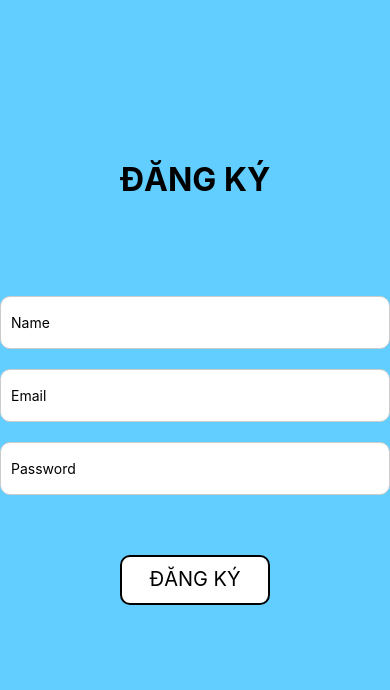
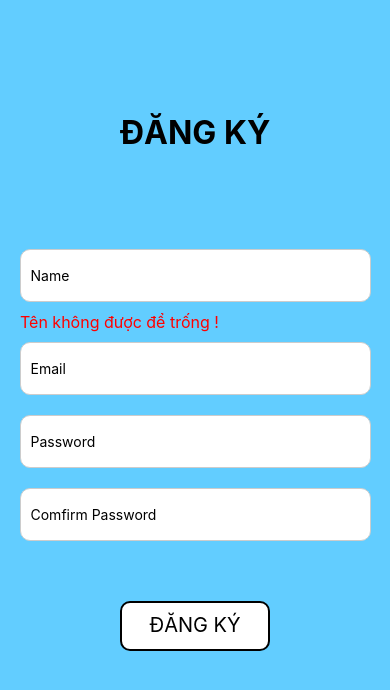
Before and after one commit to vinhnc31/quanlyduan, a React Native app: screen /dangky in a window 390 px wide. Both pictures are taken after a click on the element "Đăng ký". Shown: the top 690 px of the page. Built offline with nearby package versions, Linux system fonts and the light colour scheme.

Commit message:
chinh sua man hinh dang ky

```diff
--- a/Scress/Dangky/index.js
+++ b/Scress/Dangky/index.js
@@ -9,10 +9,12 @@
   const [name, setName] = useState("");
   const [email, setEmail] = useState("");
   const [password, setPassword] = useState("");
+  const [repassword, setRepassword] = useState("");
+  const [checkValidatePwd, setCheckValidatePwd] = useState(false);
   const [checkValidateName, setCheckValidateName] = useState(true);
   const [checkValidateEmail, setCheckValidateEmail] = useState(false);
 
-  const onLogout = () => {
+  const onRegister = () => {
     const data = {
       name,
       email,
@@ -35,21 +37,40 @@
       .catch((err) => console.log(err));
   };
 
+  const handlerCheckName = (text) => {
+    const name = text == '';
+    setName(text);
+    name ? setCheckValidateName(false) : setCheckValidateName(true);
+  };
+
   const handlerCheckEmail = (text) => {
     const reg = /^\w+([\.-]?\w+)*@\w+([\.-]?\w+)*(\.\w{2,3})+$/;
     setEmail(text);
     reg.test(text) ? setCheckValidateEmail(false) : setCheckValidateEmail(true);
   };
+
+  const handlerCheckPwd = (text) => {
+    const pwd = text === password;
+    setRepassword(text);
+    pwd ? setCheckValidatePwd(false) : setCheckValidatePwd(true);
+  };
+
   return (
     <View style={styles.container}>
       <Text style={styles.text}>ĐĂNG KÝ</Text>
       <TextInput
         placeholder="Name"
-        onChangeText={setName}
+        onChangeText={(text) => {
+          handlerCheckName(text);
+        }}
         value={name}
         style={styles.input}
       />
-
+      {checkValidateName ? (
+        <Text style={styles.checkText}>Tên không được để trống !</Text>
+      ) : (
+        <Text></Text>
+      )}
       <TextInput
         placeholder="Email"
         value={email}
@@ -70,8 +91,22 @@
         secureTextEntry={true}
         style={styles.input}
       />
-
-      <Pressable style={styles.button} onPress={() => onLogout()}>
+      <Text></Text>
+      <TextInput
+        placeholder="Comfirm Password"
+        onChangeText={(text) => {
+          handlerCheckPwd(text);
+        }}
+        value={repassword}
+        secureTextEntry={true}
+        style={styles.input}
+      />
+      {checkValidatePwd ? (
+        <Text style={styles.checkText}>Password phải trùng với Comfirm Password</Text>
+      ) : (
+        <Text></Text>
+      )}
+      <Pressable style={styles.button} onPress={() => onRegister()}>
         <Text style={styles.textButton}>ĐĂNG KÝ</Text>
       </Pressable>
     </View>
@@ -86,7 +121,7 @@
     backgroundColor: "#62CDFF",
   },
   input: {
-    width: '100%',
+    width: '90%',
     borderWidth: 1,
     borderColor: "#ccc",
     padding: 10,
@@ -94,6 +129,7 @@
     height: 53,
     borderRadius: 10,
     backgroundColor: "#fff",
+    alignSelf: "center",
   },
   text: {
     fontSize: 32,
@@ -119,6 +155,7 @@
     fontSize: 20,
   },
   checkText: {
+    marginLeft: 20,
     fontSize: 16,
     color: "red",
   },
```
